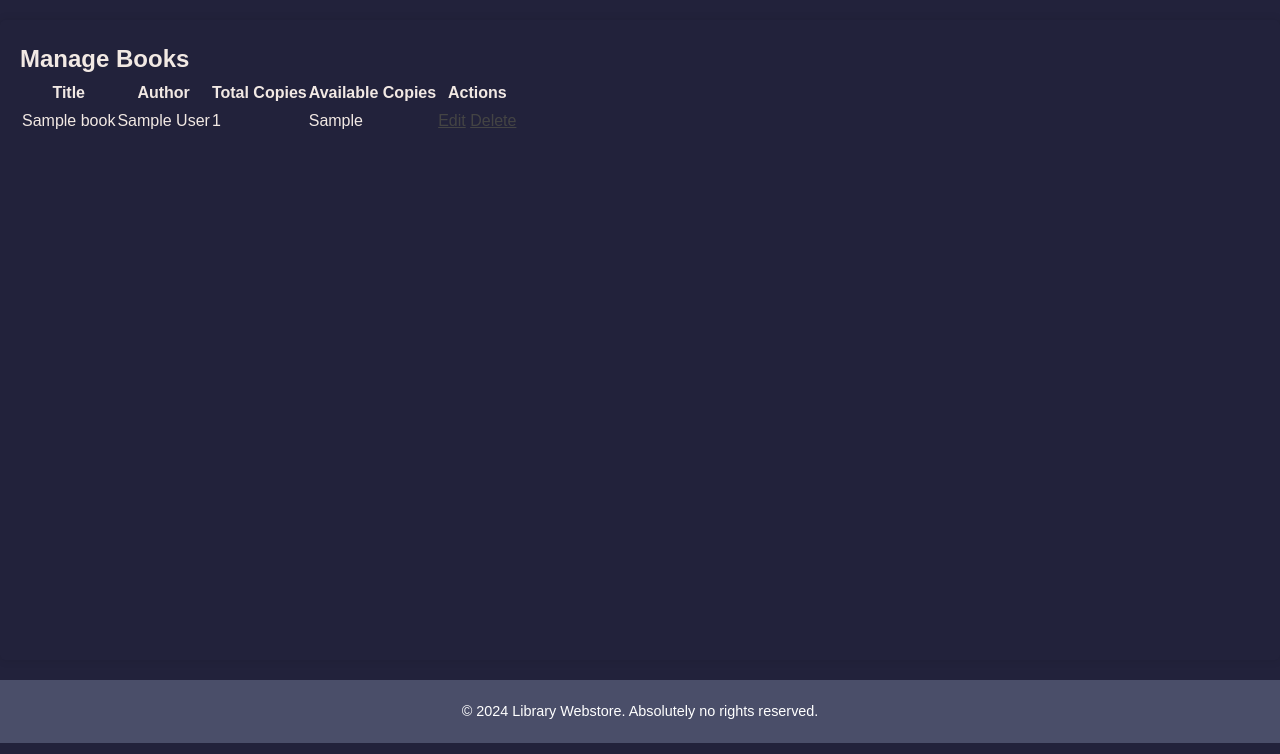
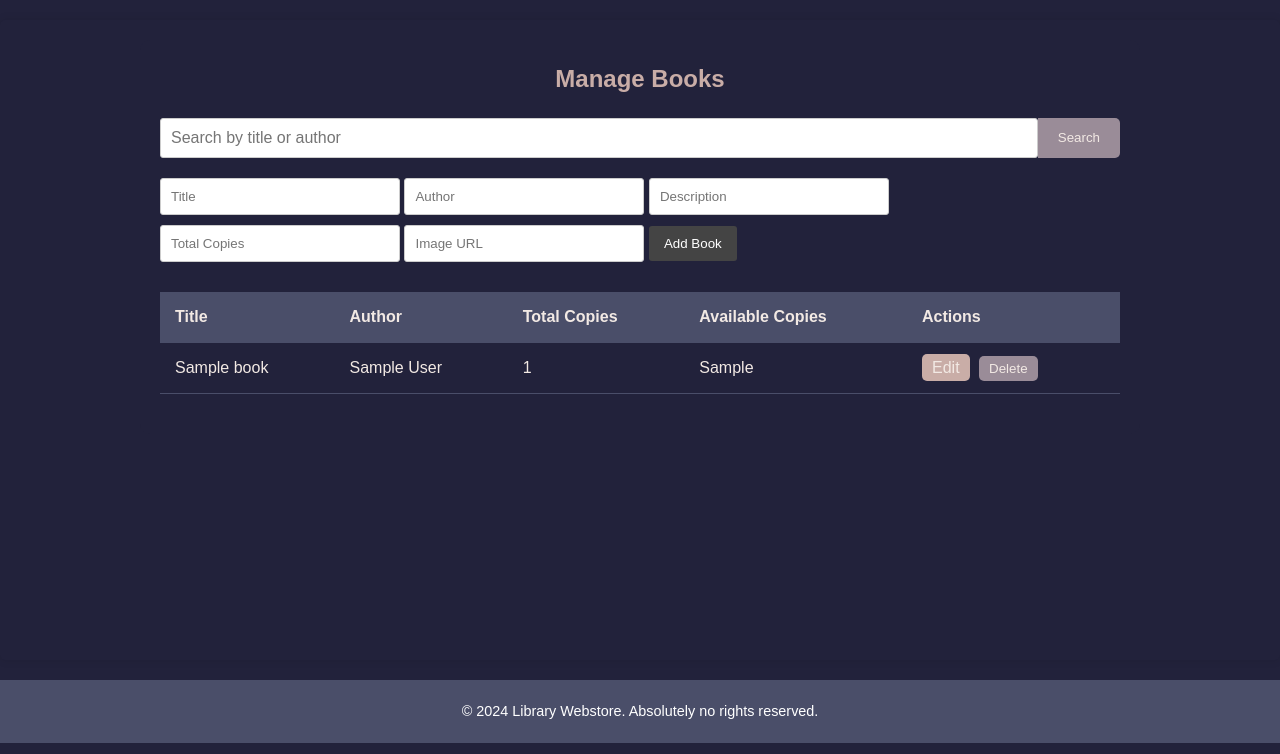
Before and after one commit to actal7/library-webstore, a PHP site: template src/views/manage_books.php in a window 1280 px wide. Shown: the part 46-800 px from the top of the page. Run offline with PHP 8.4, Linux system fonts and the light colour scheme; the template is opened without the code that fills it: most values are stand-ins (such as "Sample title", 1, 10 or a date in 2020); data that the repository does not hold is empty.

Commit message:
implement and style manage books dashboard

```diff
--- a/public/css/components.css
+++ b/public/css/components.css
@@ -79,3 +79,168 @@ form input[type="submit"]:hover,
 form button:hover {
   background-color: #666;
 }
+
+/* Books Management */
+.book-management {
+  max-width: 1000px;
+  margin: 0 auto;
+  padding: 20px;
+  background-color: var(--bg-color);
+  border-radius: 10px;
+}
+
+.book-management h2 {
+  text-align: center;
+  margin-bottom: 20px;
+  color: var(--primary-color);
+}
+
+.search-form,
+.add-book-form {
+  display: flex;
+  justify-content: space-between;
+  margin-bottom: 20px;
+}
+
+.search-form input,
+.add-book-form input,
+.add-book-form textarea {
+  padding: 10px;
+  border: 1px solid var(--trim-color);
+  border-radius: 5px;
+  flex-grow: 1;
+  margin-right: 10px;
+  box-sizing: border-box;
+  vertical-align: middle;
+}
+
+.add-book-form textarea {
+  vertical-align: top;
+  height: 38px;
+  resize: none;
+}
+
+.search-form button,
+.add-book-form button {
+  padding: 10px 15px;
+  background-color: var(--secondary-color);
+  color: var(--text-color);
+  border: none;
+  border-radius: 5px;
+  cursor: pointer;
+  transition: background-color 0.3s ease;
+}
+
+.search-form button:hover,
+.add-book-form button:hover {
+  background-color: var(--primary-color);
+}
+
+.books-table {
+  width: 100%;
+  border-collapse: collapse;
+  margin-top: 20px;
+}
+
+.books-table th,
+.books-table td {
+  padding: 12px 15px;
+  text-align: left;
+  border-bottom: 1px solid var(--trim-color);
+}
+
+.books-table th {
+  background-color: var(--trim-color);
+  color: var(--text-color);
+}
+
+.books-table tr:hover {
+  background-color: var(--primary-color);
+  transition: background-color 0.2s ease;
+}
+
+.edit-btn,
+.delete-btn {
+  padding: 5px 10px;
+  margin-right: 5px;
+  color: var(--text-color);
+  text-decoration: none;
+  border-radius: 5px;
+  transition: background-color 0.3s ease;
+}
+
+.edit-btn {
+  background-color: var(--primary-color);
+}
+
+.delete-btn {
+  background-color: var(--secondary-color);
+}
+
+.edit-btn:hover,
+.delete-btn:hover {
+  background-color: var(--bg-color);
+}
+
+.pagination {
+  margin-top: 20px;
+  text-align: center;
+}
+
+.pagination a {
+  padding: 8px 12px;
+  margin: 0 5px;
+  background-color: var(--trim-color);
+  color: var(--text-color);
+  border-radius: 5px;
+  text-decoration: none;
+  transition: background-color 0.3s ease;
+}
+
+.pagination a.active {
+  background-color: var(--primary-color);
+}
+
+.pagination a:hover {
+  background-color: var(--secondary-color);
+}
+
+/* Admin Dashboard */
+.dashboard {
+  max-width: 600px;
+  margin: 0 auto;
+  padding: 20px;
+  background-color: var(--bg-color);
+  border-radius: 10px;
+  box-shadow: 0 4px 8px rgba(0, 0, 0, 0.1);
+}
+
+.dashboard h2 {
+  text-align: center;
+  color: var(--primary-color);
+  margin-bottom: 20px;
+}
+
+.dashboard ul {
+  list-style: none;
+  padding: 0;
+}
+
+.dashboard ul li {
+  margin-bottom: 10px;
+}
+
+.dashboard ul li a {
+  display: block;
+  padding: 10px;
+  background-color: var(--secondary-color);
+  color: var(--text-color);
+  text-decoration: none;
+  border-radius: 5px;
+  text-align: center;
+  transition: background-color 0.3s ease;
+}
+
+.dashboard ul li a:hover {
+  background-color: var(--primary-color);
+}
--- a/src/views/manage_books.php
+++ b/src/views/manage_books.php
@@ -1,5 +1,22 @@
+<div class="book-management">
   <h2>Manage Books</h2>
-<table>
+    <form class="search-form" method="GET" action="/dashboard/manage-books">
+        <input type="text" class="search-bar" name="search" placeholder="Search by title or author" value="<?= htmlspecialchars($search) ?>">
+        <button type="submit">Search</button>
+    </form>
+
+    <form method="POST" action="/dashboard/add-book">
+        <input type="text" name="title" placeholder="Title" required>
+        <input type="text" name="author" placeholder="Author" required>
+        <input type="text" name="description" placeholder="Description">
+        <input type="text" name="total_copies" placeholder="Total Copies" required>
+        <input type="text" name="image_url" placeholder="Image URL" required>
+        <button type="submit">Add Book</button>
+    </form>
+
+
+    <table class="books-table">
+        <thead>
             <tr>
                 <th>Title</th>
                 <th>Author</th>
@@ -7,6 +24,8 @@
                 <th>Available Copies</th>
                 <th>Actions</th>
             </tr>
+        </thead>
+        <tbody>
             <?php foreach ($books as $book): ?>
                 <tr>
                     <td><?= htmlspecialchars($book['title']); ?></td>
@@ -14,9 +33,21 @@
                     <td><?= htmlspecialchars($book['total_copies']); ?></td>
                     <td><?= htmlspecialchars($book['available_copies']); ?></td>
                     <td>
-                <a href="/dashboard/edit-book?id=<?= $book['id']; ?>">Edit</a>
-                <a href="/dashboard/delete-book?id=<?= $book['id']; ?>">Delete</a>
+                        <a href="/dashboard/edit-book?id=<?= $book['id']; ?>" class="edit-btn">Edit</a>
+                        <form method="POST" action="/dashboard/delete-book" style="display:inline;">
+                            <input type="hidden" name="id" value="<?= $book['id']; ?>">
+                            <button type="submit" class="delete-btn">Delete</button>
+                        </form>
                     </td>
                 </tr>
             <?php endforeach; ?>
+        </tbody>
     </table>
+
+    <div class="pagination">
+        <?php for ($i = 1; $i <= ceil($totalBooks / 20); $i++): ?>
+            <a href="?search=<?= htmlspecialchars($search) ?>&page=<?= $i ?>"
+               class="<?= $i == $currentPage ? 'active' : '' ?>"><?= $i ?></a>
+        <?php endfor; ?>
+    </div>
+</div>
```
Also changed, not shown: public/index.php (+22 -3 lines), src/controllers/ManageController.php (+91 -0 lines), src/views/dashboard.php (+7 -5 lines), src/views/edit_book.php (added, +24 -0 lines). Lines whose indentation alone changed are shown as unchanged.
